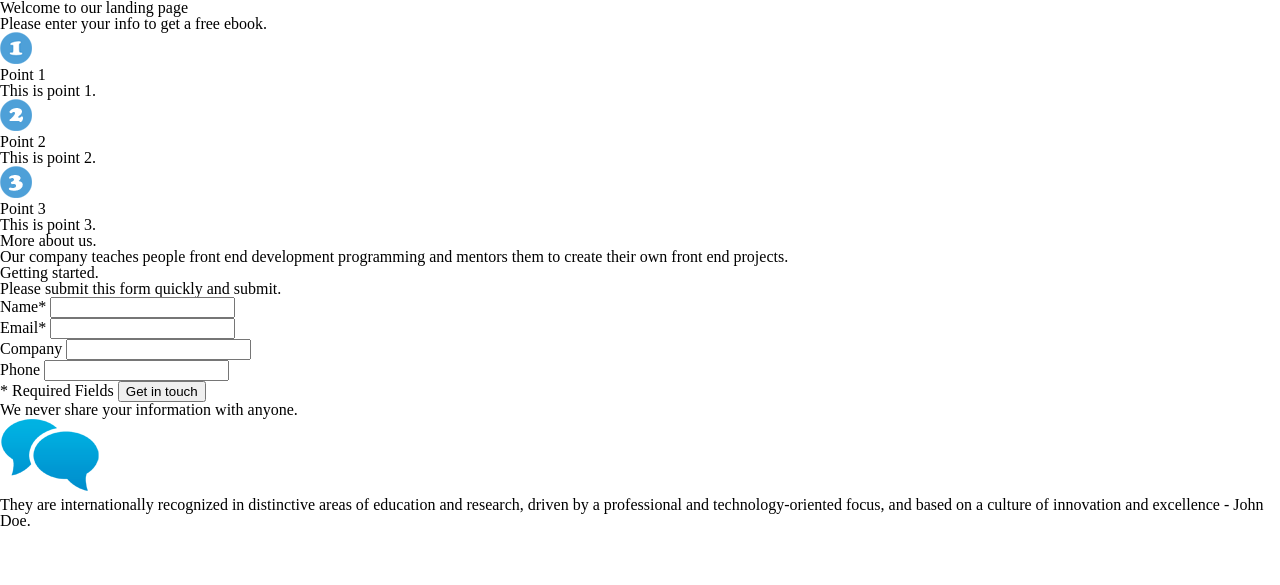
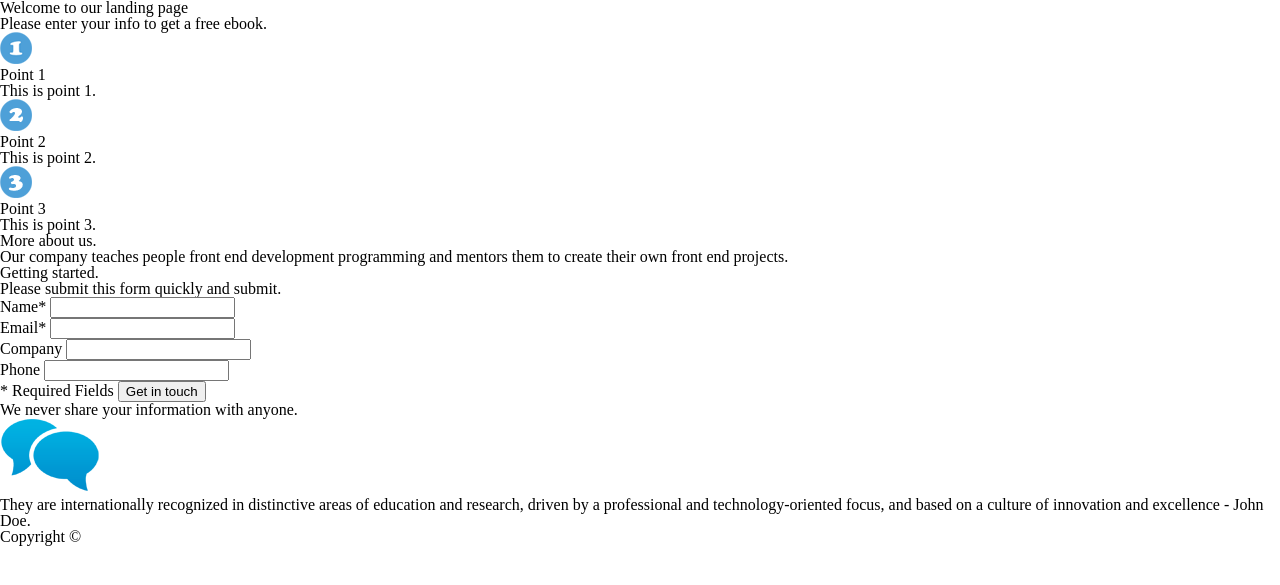
Before and after one commit to rags4developer/udemy-css-proj, a plain HTML site: page landing-page/index.html in a window 1280 px wide. Shown: the part 149-734 px from the top of the page. Drawn offline with Linux system fonts and the light colour scheme.

Commit message:
added the content for footer.

```diff
--- a/landing-page/index.html
+++ b/landing-page/index.html
@@ -95,8 +95,8 @@
 			</div>
 
 			<!--Footer will go here.-->
-			<footer>
-
+			<footer id="main-footer">
+				<p>Copyright &copy;</p>
 			</footer>
 		</div><!--container div ends-->
 	</body>
```
